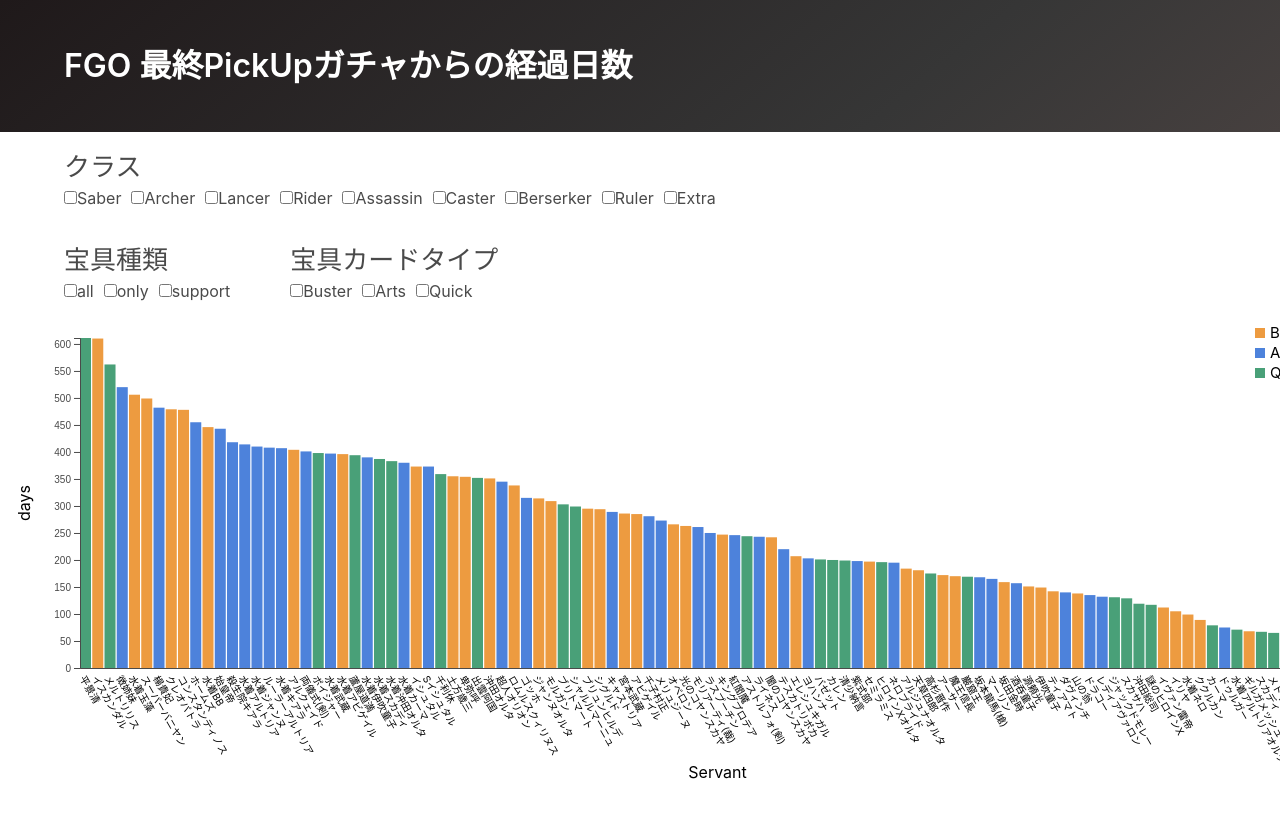
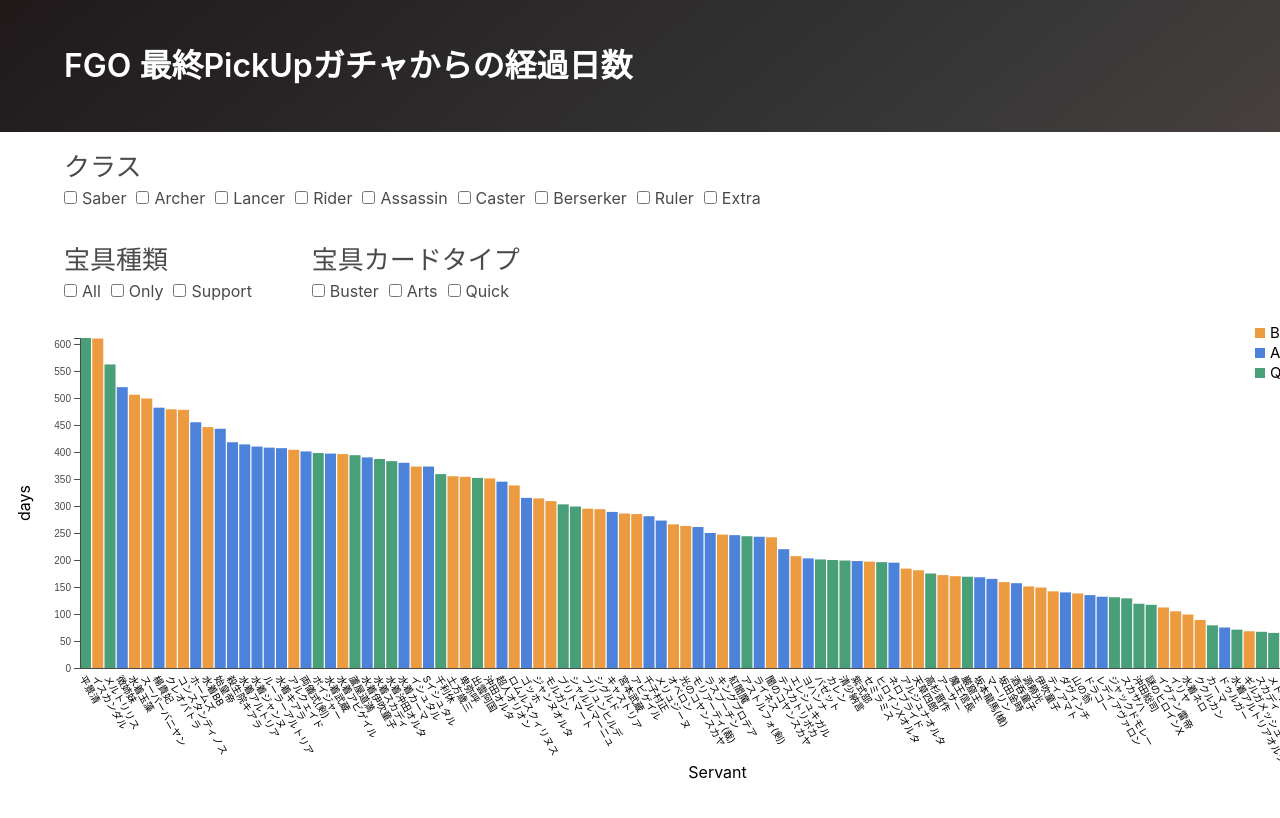
Before and after one commit to kawabekaito/FGOPickUp, a React (Vite) app: page / in a window 1280 px wide. Shown: the top 818 px of the page. Built offline with nearby package versions, Linux system fonts and the light colour scheme.

Commit message:
余白の調整

```diff
--- a/src/App.css
+++ b/src/App.css
@@ -1,5 +1,6 @@
-text {
+#text {
   user-select: none;
+  margin-right: 10px;
 }
 
 label {
@@ -24,6 +25,7 @@ label {
   padding-bottom: 15px;
 }
 
+
 .NobelPhantasm {
   display: flex;
   padding-top: 15px;
--- a/src/App.jsx
+++ b/src/App.jsx
@@ -31,9 +31,9 @@ const App = () => {
   ];
 
   const optionsNPEffect = [
-    { value: "all", label: "all" },
-    { value: "only", label: "only" },
-    { value: "support", label: "support" }
+    { value: "all", label: "All" },
+    { value: "only", label: "Only" },
+    { value: "support", label: "Support" }
   ];
 
   const optionsNPType = [
@@ -169,11 +169,14 @@ const App = () => {
             <label key={option.value} style={{ marginRight: "10px" }}>
               <input
                 type="checkbox"
+                style={{ marginRight: "5px" }}
                 value={option.value}
                 checked={classChecked[option.value]}
                 onChange={handleCheckboxChange}
               />
+
               {option.label}
+
 
             </label>
           ))}
@@ -189,11 +192,15 @@ const App = () => {
               <label key={option.value} style={{ marginRight: "10px" }} >
                 <input
                   type="checkbox"
+                  style={{ marginRight: "5px" }}
                   value={option.value}
                   checked={NPEffectChecked[option.value]}
                   onChange={handleCheckboxChange}
+
                 />
+
                 {option.label}
+
               </label>
             ))}
 
@@ -205,6 +212,7 @@ const App = () => {
               <label key={option.value} style={{ marginRight: "10px" }} >
                 <input
                   type="checkbox"
+                  style={{ marginRight: "5px" }}
                   value={option.value}
                   checked={NPTypeChecked[option.value]}
                   onChange={handleCheckboxChange}
```
